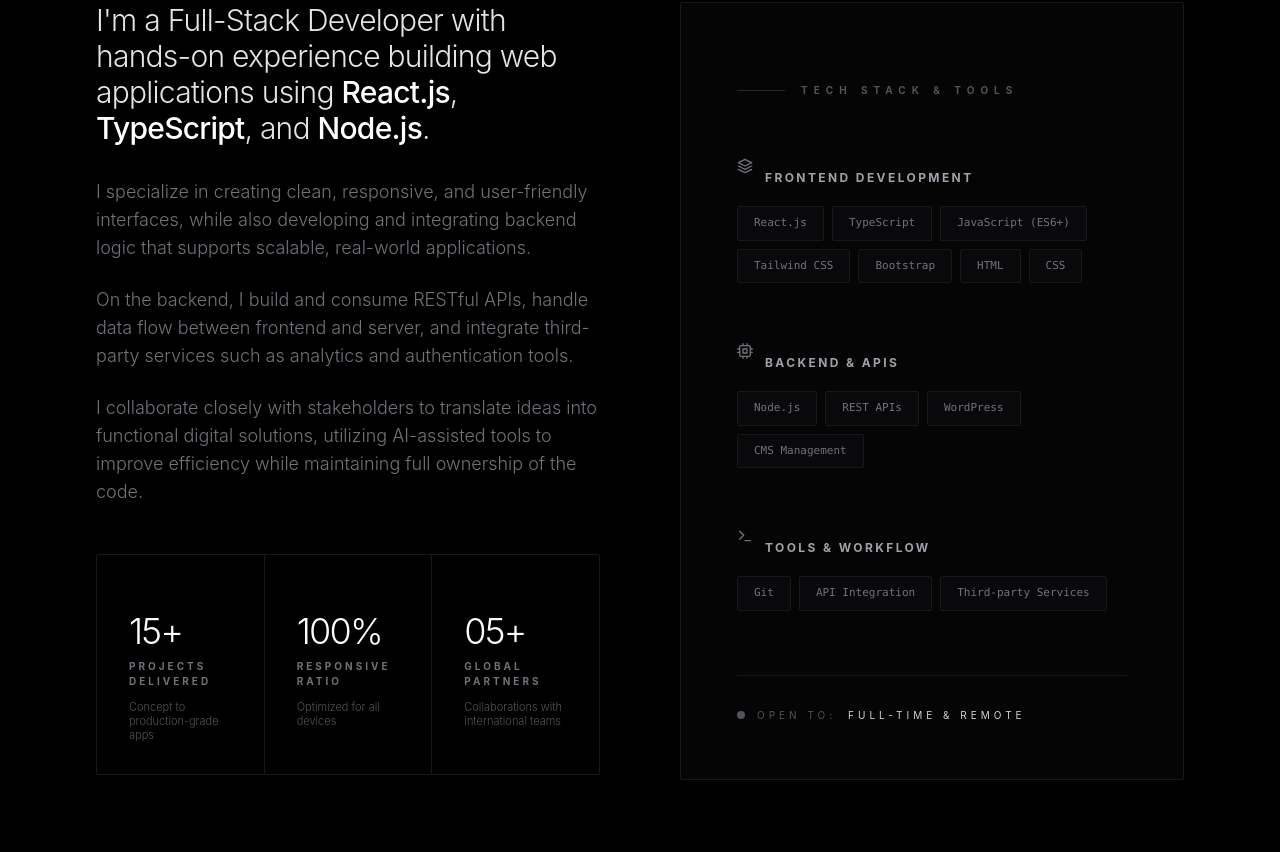
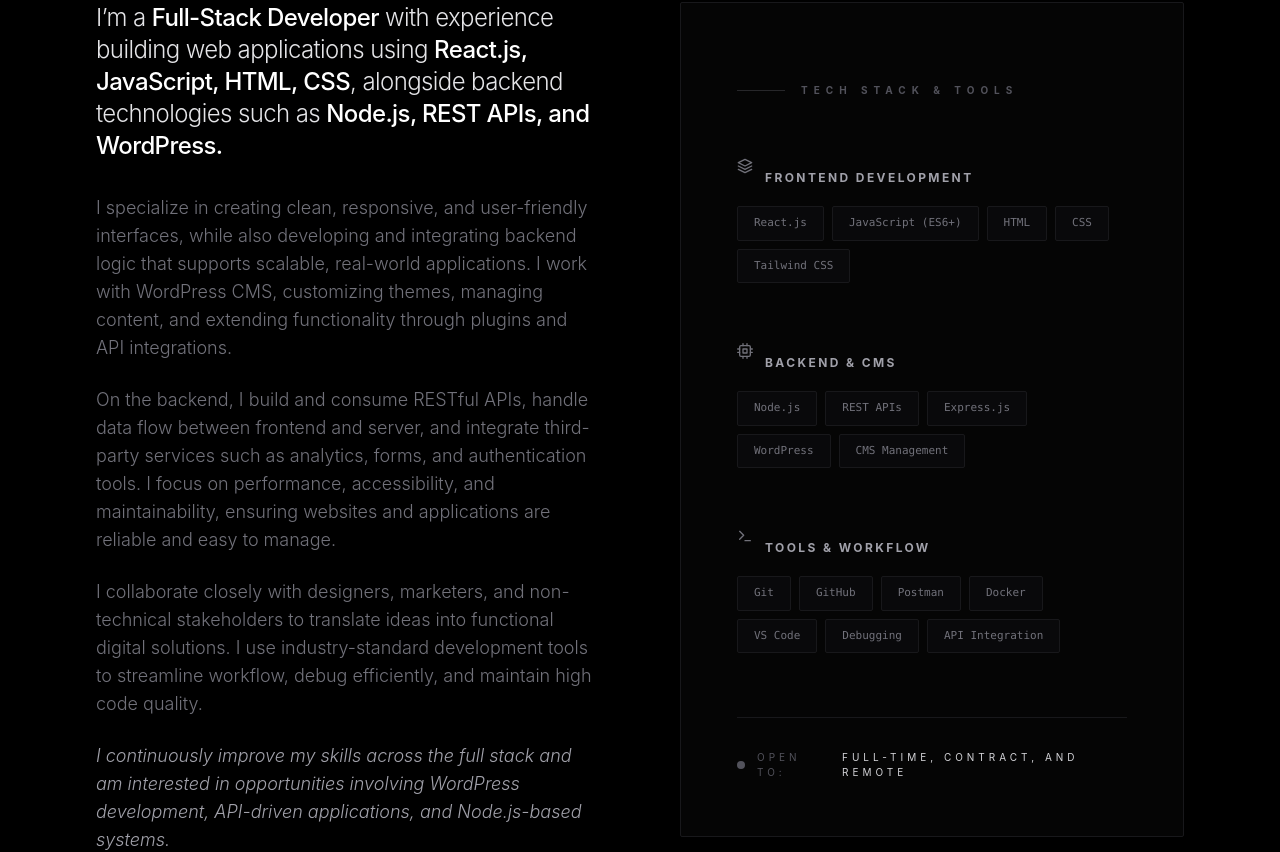
Before and after one commit to Perpetualisi/Isi-Portfolio2, a React (Vite) app: page /about in a window 1280 px wide. Shown: the part 288-1140 px from the top of the page. Built offline with nearby package versions, Linux system fonts and the light colour scheme.

Commit message:
Update About.jsx: add API Integration and workflow tools

```diff
--- a/src/Components/About/About.jsx
+++ b/src/Components/About/About.jsx
@@ -7,34 +7,29 @@
   {
     title: "Frontend Development",
     icon: <FiLayers className="text-zinc-500" />,
-    skills: ["React.js", "TypeScript", "JavaScript (ES6+)", "Tailwind CSS", "Bootstrap", "HTML", "CSS"],
+    skills: ["React.js", "JavaScript (ES6+)", "HTML", "CSS", "Tailwind CSS"],
   },
   {
-    title: "Backend & APIs",
+    title: "Backend & CMS",
     icon: <FiCpu className="text-zinc-500" />,
-    skills: ["Node.js", "REST APIs", "WordPress", "CMS Management"],
+    skills: ["Node.js", "REST APIs", "Express.js", "WordPress", "CMS Management"],
   },
   {
     title: "Tools & Workflow",
     icon: <FiTerminal className="text-zinc-500" />,
-    skills: ["Git", "API Integration", "Third-party Services"],
+    skills: ["Git", "GitHub", "Postman", "Docker", "VS Code", "Debugging", "API Integration"],
   },
 ];
 
 const achievements = [
   { count: "15+", label: "Projects Delivered", detail: "Concept to production-grade apps" },
   { count: "100%", label: "Responsive Ratio", detail: "Optimized for all devices" },
-  { count: "05+", label: "Global Partners", detail: "Collaborations with international teams" },
+  { count: "CMS", label: "Expertise", detail: "WordPress theme customization" },
 ];
 
-// Cinematic paragraph component that brightens on scroll
 const CinematicParagraph = ({ children, className = "", delay = 0 }) => {
   const ref = useRef(null);
-  const isInView = useInView(ref, {
-    once: false,
-    amount: 0.5,
-    margin: "-100px"
-  });
+  const isInView = useInView(ref, { once: false, amount: 0.5, margin: "-100px" });
 
   return (
     <motion.p
@@ -46,40 +41,24 @@
         y: isInView ? 0 : 10,
         scale: isInView ? 1 : 0.98,
       }}
-      transition={{
-        duration: 0.8,
-        delay: delay,
-        ease: [0.16, 1, 0.3, 1]
-      }}
+      transition={{ duration: 0.8, delay: delay, ease: [0.16, 1, 0.3, 1] }}
     >
       {children}
     </motion.p>
   );
 };
 
-// Cinematic section component
 const CinematicSection = ({ children, className = "", delay = 0 }) => {
   const ref = useRef(null);
-  const isInView = useInView(ref, {
-    once: false,
-    amount: 0.2,
-    margin: "-50px"
-  });
+  const isInView = useInView(ref, { once: false, amount: 0.2, margin: "-50px" });
 
   return (
     <motion.div
       ref={ref}
       className={className}
       initial={{ opacity: 0.2, y: 20 }}
-      animate={{
-        opacity: isInView ? 1 : 0.2,
-        y: isInView ? 0 : 20,
-      }}
-      transition={{
-        duration: 0.8,
-        delay: delay,
-        ease: "easeOut"
-      }}
+      animate={{ opacity: isInView ? 1 : 0.2, y: isInView ? 0 : 20 }}
+      transition={{ duration: 0.8, delay: delay, ease: "easeOut" }}
     >
       {children}
     </motion.div>
@@ -90,11 +69,9 @@
   return (
     <section
       id="about"
-      /* Added pt-48 for clearance and scroll-mt-20 for navbar offset */
       className="bg-[#000000] text-white pt-48 pb-32 px-6 sm:px-12 lg:px-24 border-t border-zinc-900 relative scroll-mt-20"
     >
       <div className="max-w-7xl mx-auto">
-
         {/* Heading */}
         <motion.div
           className="mb-16 flex items-center gap-3"
@@ -112,25 +89,28 @@
         </motion.div>
 
         <div className="grid lg:grid-cols-2 gap-20 items-start">
-
           {/* Bio Section */}
           <div className="space-y-12">
             <div className="space-y-8">
-              <CinematicParagraph className="text-zinc-200 leading-relaxed text-xl md:text-3xl font-light tracking-tight">
-                I'm a Full-Stack Developer with hands-on experience building web applications using <span className="text-white font-medium">React.js</span>, <span className="text-white font-medium">TypeScript</span>, and <span className="text-white font-medium">Node.js</span>.
+              <CinematicParagraph className="text-zinc-200 leading-relaxed text-xl md:text-2xl font-light tracking-tight">
+                I’m a <span className="text-white font-medium">Full-Stack Developer</span> with experience building web applications using <span className="text-white font-medium">React.js, JavaScript, HTML, CSS</span>, alongside backend technologies such as <span className="text-white font-medium">Node.js, REST APIs, and WordPress.</span>
               </CinematicParagraph>
 
               <div className="space-y-6 text-zinc-500 text-base md:text-lg leading-relaxed font-light max-w-xl">
                 <CinematicParagraph delay={0.1}>
-                  I specialize in creating clean, responsive, and user-friendly interfaces, while also developing and integrating backend logic that supports scalable, real-world applications.
+                  I specialize in creating clean, responsive, and user-friendly interfaces, while also developing and integrating backend logic that supports scalable, real-world applications. I work with WordPress CMS, customizing themes, managing content, and extending functionality through plugins and API integrations.
                 </CinematicParagraph>
 
                 <CinematicParagraph delay={0.15}>
-                  On the backend, I build and consume RESTful APIs, handle data flow between frontend and server, and integrate third-party services such as analytics and authentication tools.
+                  On the backend, I build and consume RESTful APIs, handle data flow between frontend and server, and integrate third-party services such as analytics, forms, and authentication tools. I focus on performance, accessibility, and maintainability, ensuring websites and applications are reliable and easy to manage.
                 </CinematicParagraph>
 
                 <CinematicParagraph delay={0.2}>
-                  I collaborate closely with stakeholders to translate ideas into functional digital solutions, utilizing AI-assisted tools to improve efficiency while maintaining full ownership of the code.
+                  I collaborate closely with designers, marketers, and non-technical stakeholders to translate ideas into functional digital solutions. I use industry-standard development tools to streamline workflow, debug efficiently, and maintain high code quality.
+                </CinematicParagraph>
+
+                <CinematicParagraph delay={0.25} className="text-zinc-400 italic">
+                  I continuously improve my skills across the full stack and am interested in opportunities involving WordPress development, API-driven applications, and Node.js-based systems.
                 </CinematicParagraph>
               </div>
             </div>
@@ -200,7 +180,7 @@
                   <span className="animate-ping absolute inline-flex h-full w-full rounded-full bg-zinc-800 opacity-75"></span>
                   <span className="relative inline-flex rounded-full h-2 w-2 bg-zinc-600"></span>
                 </span>
-                Open to: <span className="text-zinc-300">Full-time & Remote</span>
+                Open to: <span className="text-zinc-300">Full-time, Contract, and Remote</span>
               </p>
             </motion.div>
           </CinematicSection>
```
